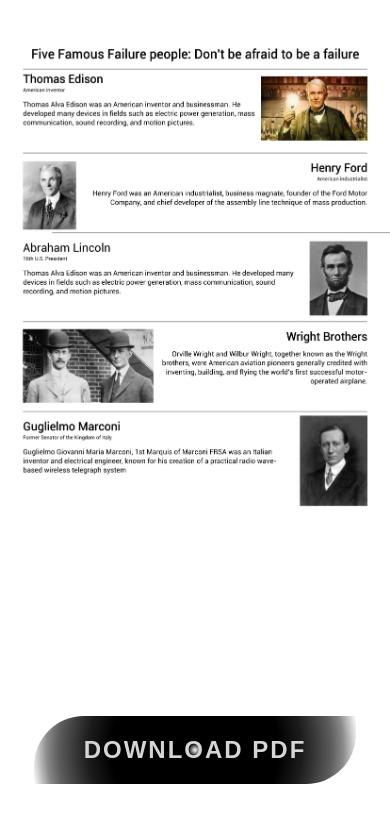
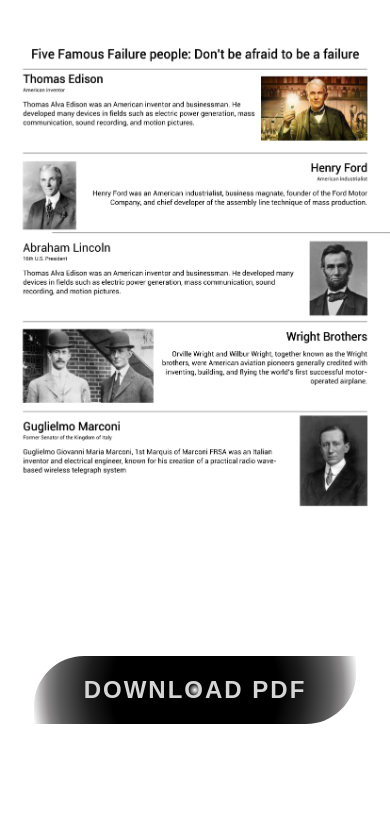
Before and after one commit to sujonmir/book1, a plain HTML site: page index.html in a window 390 px wide. Drawn offline with Linux system fonts and the light colour scheme.

Commit message:
initial commit

```diff
--- a/style.css
+++ b/style.css
@@ -34,6 +34,6 @@
 
 @media (max-width: 400px) {
     .buttonWrapper a {
-        margin-top: 160px;
+        margin-top: 100px;
     }
 }
```
